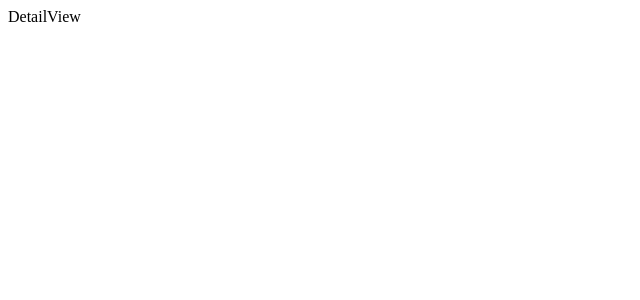
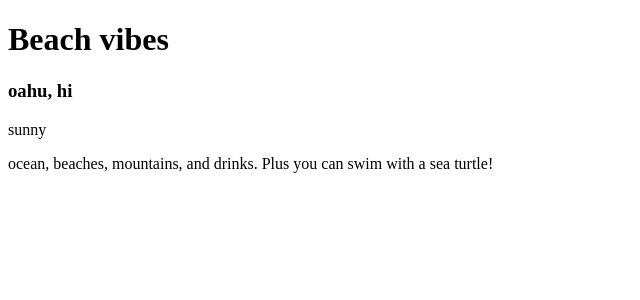
Before and after one commit to aidanliddiard/structured-react-app, a React app: page /blogs/1 in a window 1280 px wide. Shown: the top 300 px of the page, without its empty margins (0-640 px from the left). Built offline with nearby package versions, Linux system fonts and the light colour scheme.

Commit message:
data is now accessed through context. detail page is rendering

```diff
--- a/src/App.jsx
+++ b/src/App.jsx
@@ -1,4 +1,5 @@
 import { Route, Switch } from 'react-router-dom';
+import { BlogProvider } from './context/BlogContext';
 import Auth from './views/Auth';
 import DetailView from './views/DetailView';
 import Home from './views/Home';
@@ -6,6 +7,7 @@ import ListView from './views/ListView';
 export default function App() {
   return (
     <>
+      <BlogProvider>
         <Switch>
           <Route path={'/auth'}>
             <Auth />
@@ -20,6 +22,7 @@ export default function App() {
             <Home />
           </Route>
         </Switch>
+      </BlogProvider>
     </>
   );
 }
--- /dev/null
+++ b/src/context/BlogContext.jsx
@@ -0,0 +1,26 @@
+import { createContext } from 'react';
+import { useContext } from 'react';
+import { blogData } from '../../MockBlogData';
+
+const BlogContext = createContext();
+
+const BlogProvider = ({ children }) => {
+  const initialBlogs = blogData;
+
+  return (
+    <BlogContext.Provider value={{ initialBlogs }}>
+      {children}
+    </BlogContext.Provider>
+  );
+};
+
+const useBlogContext = () => {
+  const context = useContext(BlogContext);
+
+  if (context === undefined) {
+    throw new Error('useBlogContext must be used within BlogProvider');
+  }
+  return context;
+};
+
+export { BlogProvider, useBlogContext };
--- a/src/views/DetailView.jsx
+++ b/src/views/DetailView.jsx
@@ -1,5 +1,25 @@
-import React from 'react';
+import React, { useState } from 'react';
+import { useEffect } from 'react';
+import { useParams } from 'react-router-dom';
+import { useBlogContext } from '../context/BlogContext';
 
 export default function DetailView() {
-  return <div>DetailView</div>;
+  const { initialBlogs } = useBlogContext();
+  const { id } = useParams();
+  const [blog, setBlog] = useState({});
+
+  useEffect(() => {
+    const thisBlog = initialBlogs.filter((blog) => blog.id === Number(id));
+    setBlog(thisBlog[0]);
+  }, [id]);
+
+  return (
+    <div>
+      <h1>{blog.title}</h1>
+      <h3>{blog.location}</h3>
+      <p>{blog.weather}</p>
+      <p>{blog.description}</p>
+      {/* TODO: Edit Button + Delete Button will go here? */}
+    </div>
+  );
 }
--- a/src/views/ListView.jsx
+++ b/src/views/ListView.jsx
@@ -1,19 +1,20 @@
 import React, { useState } from 'react';
 import { useEffect } from 'react';
-import { blogData } from '../../MockBlogData';
+import { useBlogContext } from '../context/BlogContext';
+// import { blogData } from '../../MockBlogData';
 
 export default function ListView() {
-  const [blogs, setBlogs] = useState([]);
-
-  useEffect(() => {
-    setBlogs(blogData);
-  }, []);
+  // const [blogs, setBlogs] = useState([]);
+  const { initialBlogs } = useBlogContext();
+  // useEffect(() => {
+  //   setBlogs(blogData);
+  // }, []);
 
   return (
     <>
       <h1>Welcome to Hear 'n There</h1>
       <h2>Previous Blogs</h2>
-      {blogs.map((blog) => (
+      {initialBlogs.map((blog) => (
         <h3 key={blog.id}>{blog.title}</h3>
       ))}
     </>
```
Lines whose indentation alone changed are shown as unchanged.
